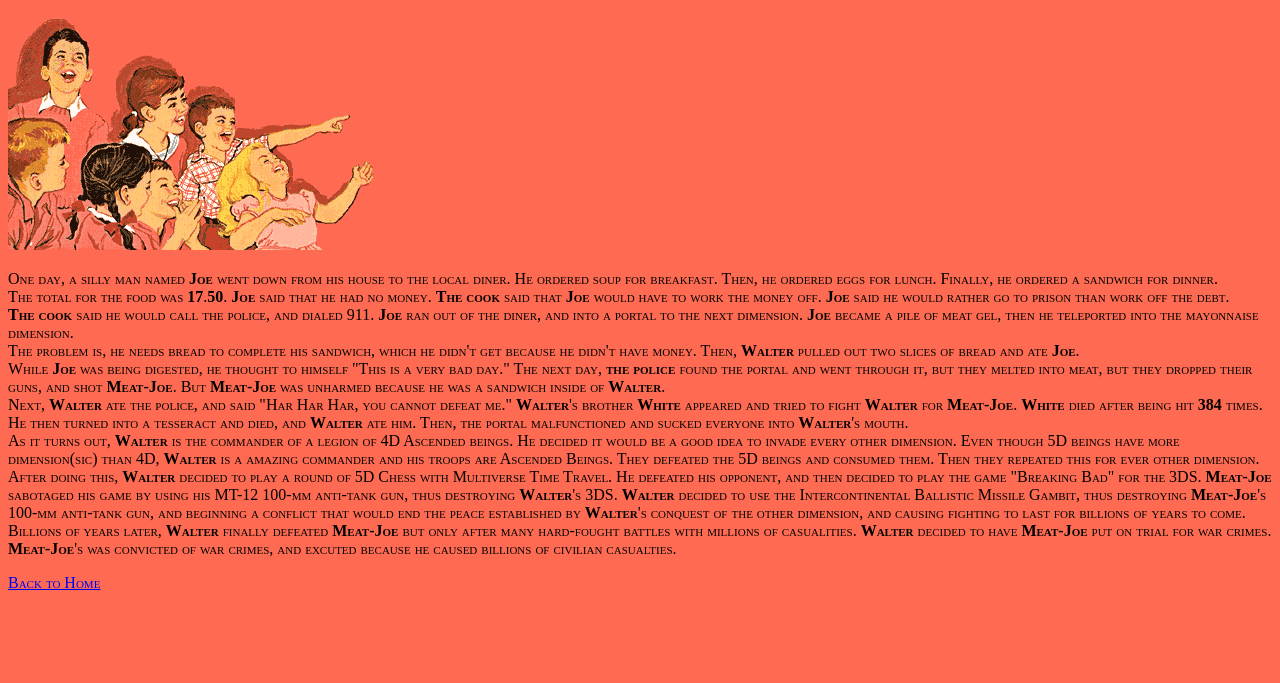
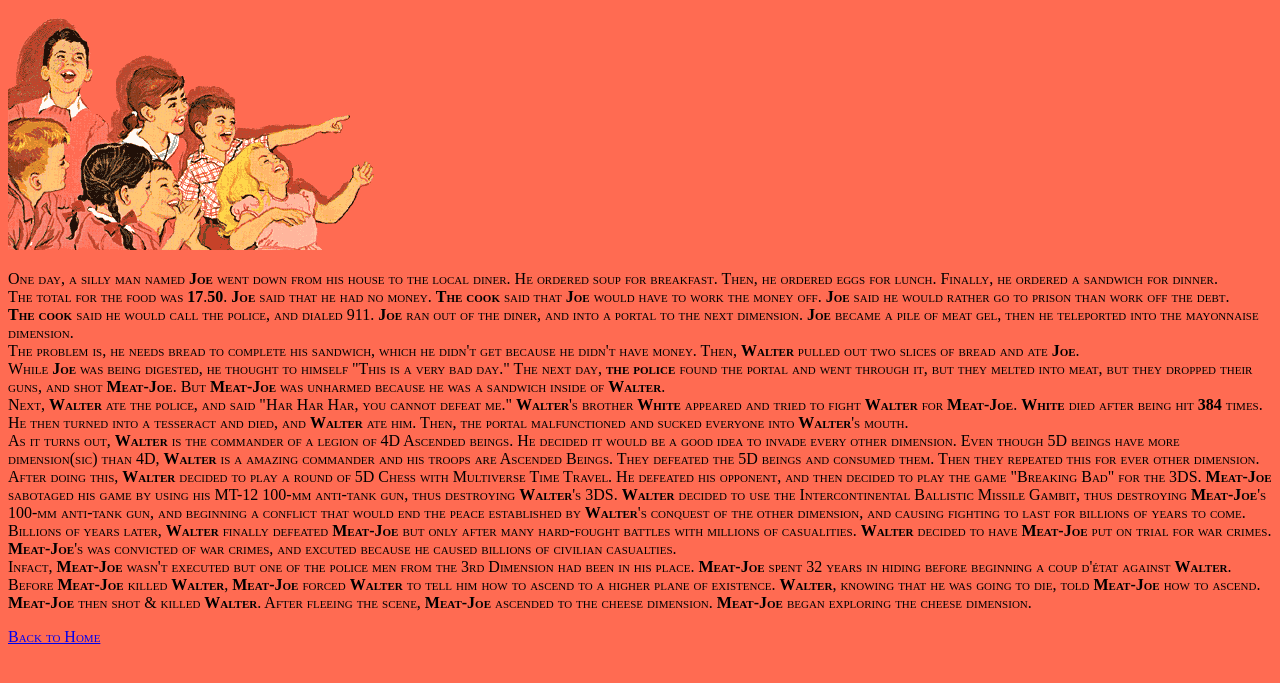
Before and after one commit to TheFurrySlayer/The-Website-Of-Dreams, a plain HTML site: page Webpages/silly.html in a window 1280 px wide. Shown: the part 101-784 px from the top of the page. Drawn offline with Linux system fonts and the light colour scheme; files that its build step writes are made by us from their sources; files whose address does not match are found by name.

Commit message:
Update silly.html

```diff
--- a/Webpages/silly.html
+++ b/Webpages/silly.html
@@ -13,7 +13,9 @@
     Next, <b>Walter</b> ate the police, and said "Har Har Har, you cannot defeat me." <b>Walter</b>'s brother <b>White</b> appeared and tried to fight <b>Walter</b> for <b>Meat-Joe</b>. <b>White</b> died after being hit <b>384</b> times. He then turned into a tesseract and died, and <b>Walter</b> ate him. Then, the portal malfunctioned and sucked everyone into <b>Walter</b>'s mouth.<br>
     As it turns out, <b>Walter</b> is the commander of a legion of 4D Ascended beings. He decided it would be a good idea to invade every other dimension. Even though 5D beings have more dimension(sic) than 4D, <b>Walter</b> is a amazing commander and his troops are Ascended Beings. They defeated the 5D beings and consumed them. Then they repeated this for ever other dimension.<br>
     After doing this, <b>Walter</b> decided to play a round of 5D Chess with Multiverse Time Travel. He defeated his opponent, and then decided to play the game "Breaking Bad" for the 3DS. <b>Meat-Joe</b> sabotaged his game by using his MT-12 100-mm anti-tank gun, thus destroying <b>Walter</b>'s 3DS. <b>Walter</b> decided to use the Intercontinental Ballistic Missile Gambit, thus destroying <b>Meat-Joe</b>'s 100-mm anti-tank gun, and beginning a conflict that would end the peace established by <b>Walter</b>'s conquest of the other dimension, and causing fighting to last for billions of years to come.<br>
-    Billions of years later, <b>Walter</b> finally defeated <b>Meat-Joe</b> but only after many hard-fought battles with millions of casualities. <b>Walter</b> decided to have <b>Meat-Joe</b> put on trial for war crimes. <b>Meat-Joe</b>'s was convicted of war crimes, and excuted because he caused billions of civilian casualties.  </p>
+    Billions of years later, <b>Walter</b> finally defeated <b>Meat-Joe</b> but only after many hard-fought battles with millions of casualities. <b>Walter</b> decided to have <b>Meat-Joe</b> put on trial for war crimes. <b>Meat-Joe</b>'s was convicted of war crimes, and excuted because he caused billions of civilian casualties. <br>
+    Infact, <b>Meat-Joe</b> wasn't executed but one of the police men from the 3rd Dimension had been in his place. <b>Meat-Joe</b> spent 32 years in hiding before beginning a coup d'état against <b>Walter</b>. Before <b>Meat-Joe</b> killed <b>Walter</b>, <b>Meat-Joe</b> forced <b>Walter</b> to tell him how to ascend to a higher plane of existence. <b>Walter</b>, knowing that he was going to die, told <b>Meat-Joe</b> how to ascend.<br>
+    <b>Meat-Joe</b> then shot & killed <b>Walter</b>.  After fleeing the scene, <b>Meat-Joe</b> ascended to the cheese dimension. <b>Meat-Joe</b> began exploring the cheese dimension. </p>
 
     <p> <a href="index.html">Back to Home</a>
   </body>
```
